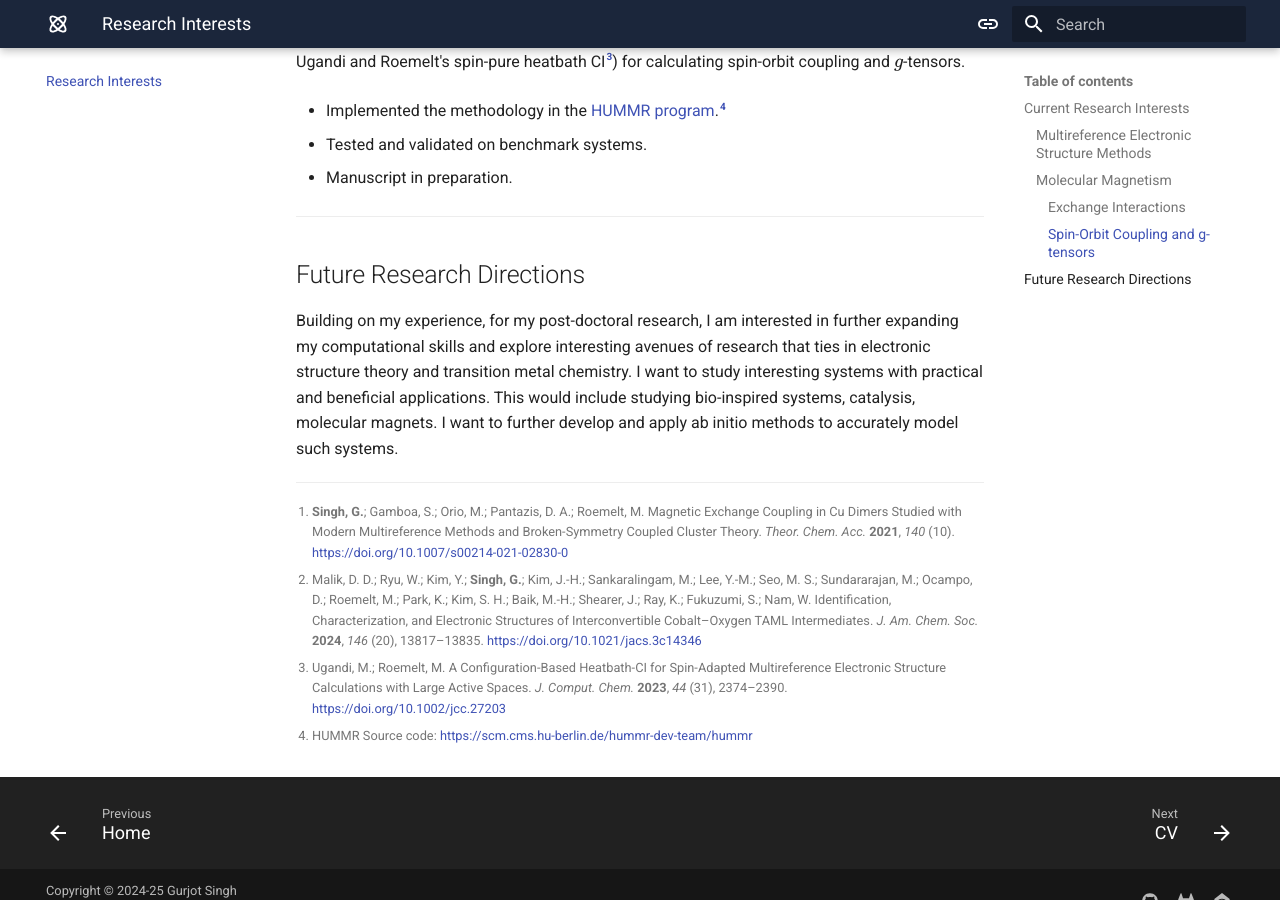
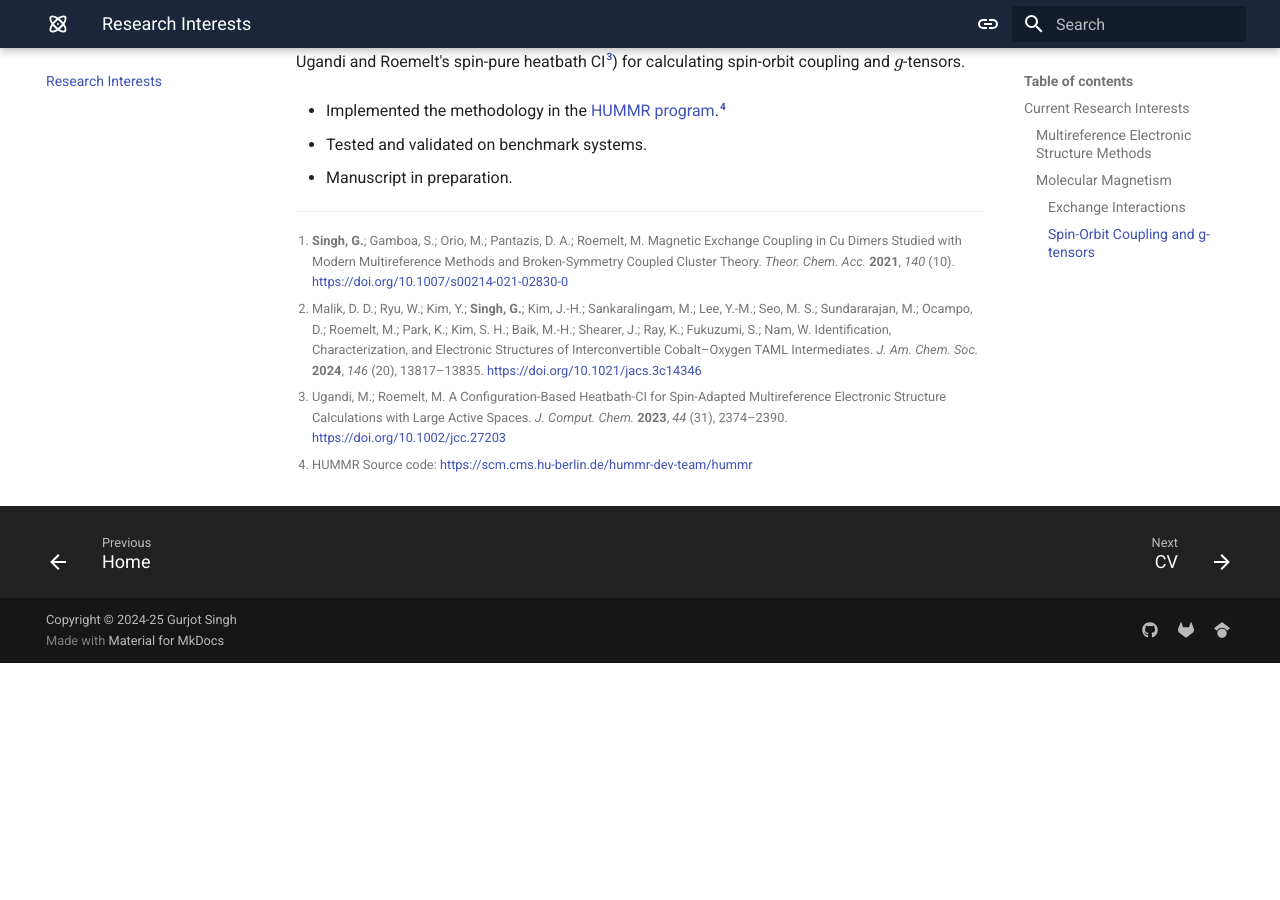
Before and after one commit to GuriTheoChem/GuriTheoChem.github.io, an MkDocs documentation site: the page built from docs/research_interests/research_interests.md, in a window 1280 px wide and 900 px high, scrolled down 1369 px. Built offline with MkDocs 1.6.1 and Material for MkDocs 9.7.7, drawn with Linux system fonts in a browser that asks for light colours; after the commit the page ends 2032 px from its top, so only the background shows below that.

Commit message:
minor fix

```diff
--- a/docs/research_interests/research_interests.md
+++ b/docs/research_interests/research_interests.md
@@ -60,12 +60,3 @@ Developed a new framework combining QD-NEVPT2 with selected CI references (based
 
 - Tested and validated on benchmark systems.
 - Manuscript in preparation.
-
----
-
-## Future Research Directions
-
-Building on my experience, for my post-doctoral research, I am interested in further expanding my computational skills and explore interesting avenues of research that ties in electronic structure theory and transition metal chemistry.
-I want to study interesting systems with practical and beneficial applications.
-This would include studying bio-inspired systems, catalysis, molecular magnets.
-I want to further develop and apply ab initio methods to accurately model such systems.
```
